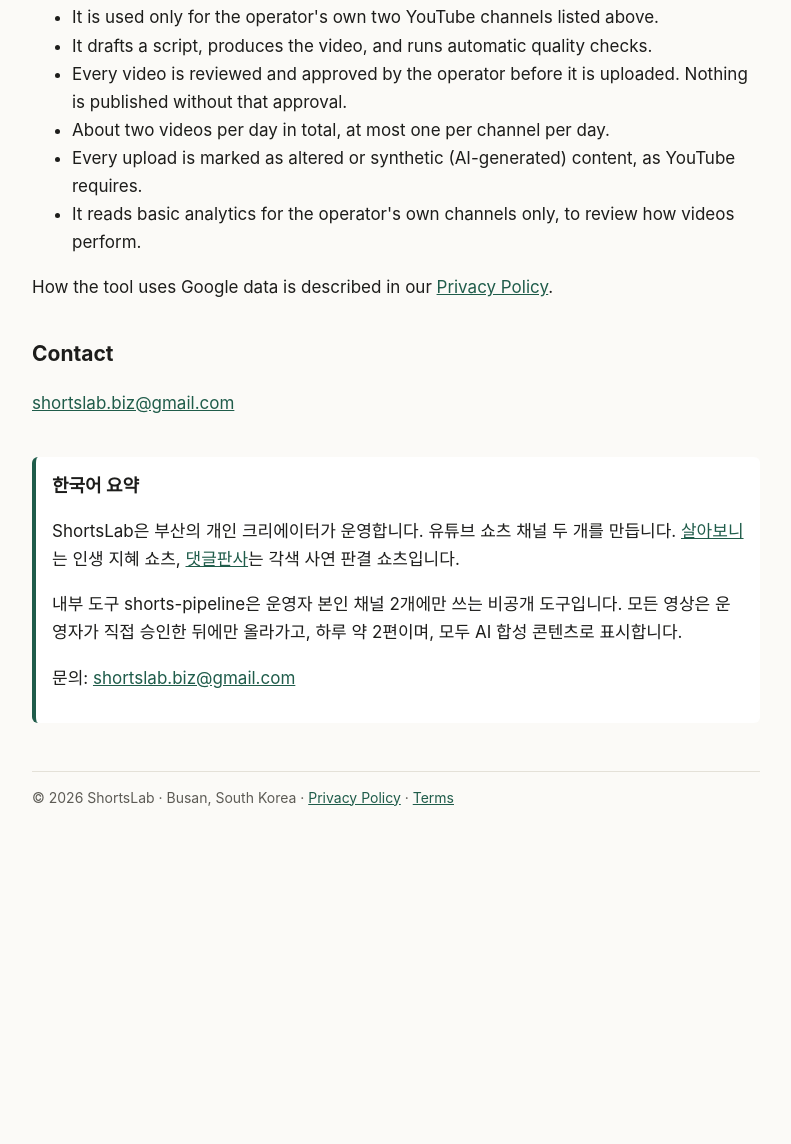
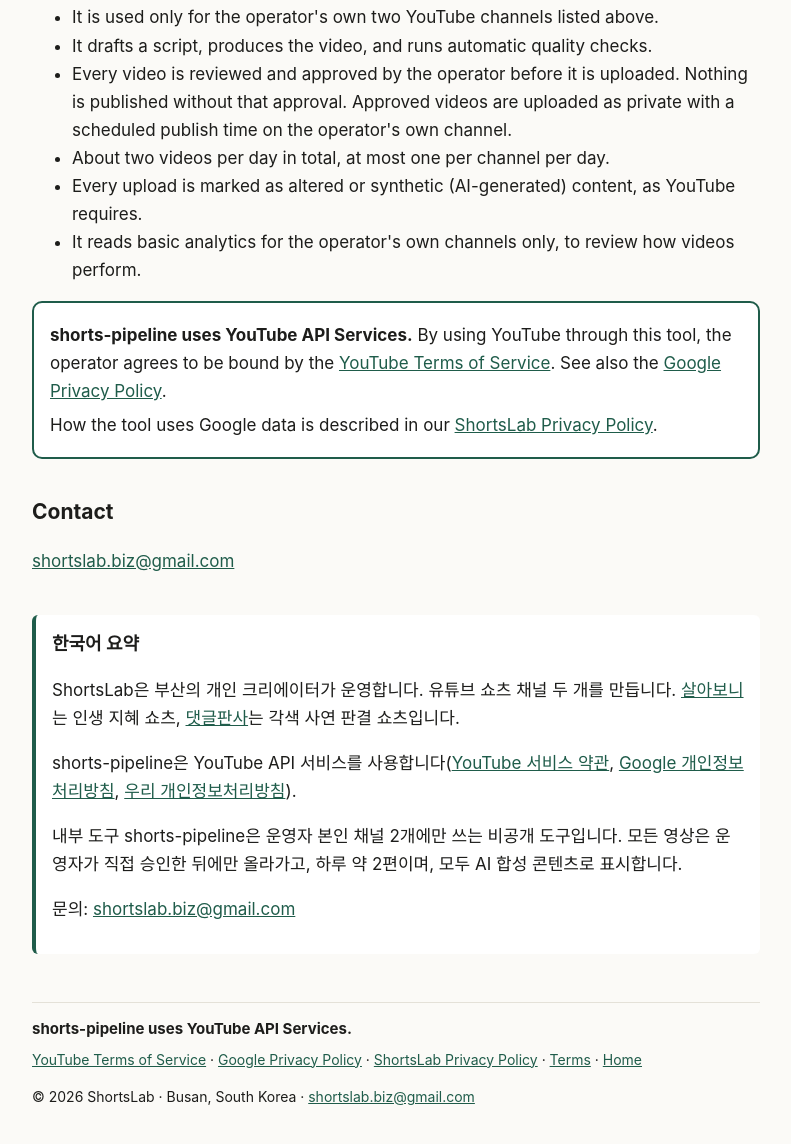
Before and after one commit to pkzone10-lgtm/shortslab, a plain HTML site: page index.html in a window 1280 px wide. Shown: the part 682-1826 px from the top of the page, without its empty margins (244-1035 px from the left). Before the commit the page ends 1555 px from the top, so only its background shows below. Drawn offline with Linux system fonts and the light colour scheme.

Commit message:
Add YouTube API Services notice and link bundle; log retention and deletion request

```diff
--- a/index.html
+++ b/index.html
@@ -30,12 +30,15 @@
 <ul>
  <li>It is used only for the operator's own two YouTube channels listed above.</li>
  <li>It drafts a script, produces the video, and runs automatic quality checks.</li>
- <li>Every video is reviewed and approved by the operator before it is uploaded. Nothing is published without that approval.</li>
+ <li>Every video is reviewed and approved by the operator before it is uploaded. Nothing is published without that approval. Approved videos are uploaded as private with a scheduled publish time on the operator's own channel.</li>
  <li>About two videos per day in total, at most one per channel per day.</li>
  <li>Every upload is marked as altered or synthetic (AI-generated) content, as YouTube requires.</li>
  <li>It reads basic analytics for the operator's own channels only, to review how videos perform.</li>
 </ul>
-<p>How the tool uses Google data is described in our <a href="privacy.html">Privacy Policy</a>.</p>
+<div class="notice">
+<p><strong>shorts-pipeline uses YouTube API Services.</strong> By using YouTube through this tool, the operator agrees to be bound by the <a href="https://www.youtube.com/t/terms">YouTube Terms of Service</a>. See also the <a href="https://policies.google.com/privacy">Google Privacy Policy</a>.</p>
+<p>How the tool uses Google data is described in our <a href="privacy.html">ShortsLab Privacy Policy</a>.</p>
+</div>
 
 <h2>Contact</h2>
 <p><a href="mailto:shortslab.biz@gmail.com">shortslab.biz@gmail.com</a></p>
@@ -43,11 +46,16 @@
 <section class="ko" lang="ko">
 <h2>한국어 요약</h2>
 <p>ShortsLab은 부산의 개인 크리에이터가 운영합니다. 유튜브 쇼츠 채널 두 개를 만듭니다. <a href="https://www.youtube.com/channel/UCkIPDK-R_WO9f6b4dHtTcPg">살아보니</a>는 인생 지혜 쇼츠, <a href="https://www.youtube.com/channel/UCrkd5T1YoxDM_OYnuFrQSUw">댓글판사</a>는 각색 사연 판결 쇼츠입니다.</p>
+<p>shorts-pipeline은 YouTube API 서비스를 사용합니다(<a href="https://www.youtube.com/t/terms">YouTube 서비스 약관</a>, <a href="https://policies.google.com/privacy">Google 개인정보처리방침</a>, <a href="privacy.html">우리 개인정보처리방침</a>).</p>
 <p>내부 도구 shorts-pipeline은 운영자 본인 채널 2개에만 쓰는 비공개 도구입니다. 모든 영상은 운영자가 직접 승인한 뒤에만 올라가고, 하루 약 2편이며, 모두 AI 합성 콘텐츠로 표시합니다.</p>
 <p>문의: <a href="mailto:shortslab.biz@gmail.com">shortslab.biz@gmail.com</a></p>
 </section>
 
-<footer>© 2026 ShortsLab · Busan, South Korea · <a href="privacy.html">Privacy Policy</a> · <a href="terms.html">Terms</a></footer>
+<footer>
+<p class="api-note"><strong>shorts-pipeline uses YouTube API Services.</strong></p>
+<p class="links"><a href="https://www.youtube.com/t/terms">YouTube Terms of Service</a> · <a href="https://policies.google.com/privacy">Google Privacy Policy</a> · <a href="privacy.html">ShortsLab Privacy Policy</a> · <a href="terms.html">Terms</a> · <a href="./">Home</a></p>
+<p>© 2026 ShortsLab · Busan, South Korea · <a href="mailto:shortslab.biz@gmail.com">shortslab.biz@gmail.com</a></p>
+</footer>
 </div>
 </body>
 </html>
--- a/style.css
+++ b/style.css
@@ -25,3 +25,7 @@
 code{font-size:14px;overflow-wrap:anywhere}
 footer{margin-top:48px;border-top:1px solid var(--line);padding-top:14px;color:var(--muted);font-size:14px}
 img{max-width:100%;height:auto}
+.notice{background:var(--card);border:2px solid var(--accent);border-radius:10px;padding:12px 16px;margin:16px 0}
+.notice p{margin:6px 0}
+footer .api-note{color:var(--fg);font-size:15px;margin:0 0 6px}
+footer .links{margin:0 0 6px}
```
Also changed, not shown: privacy.html (+10 -2 lines), terms.html (+5 -1 lines).
